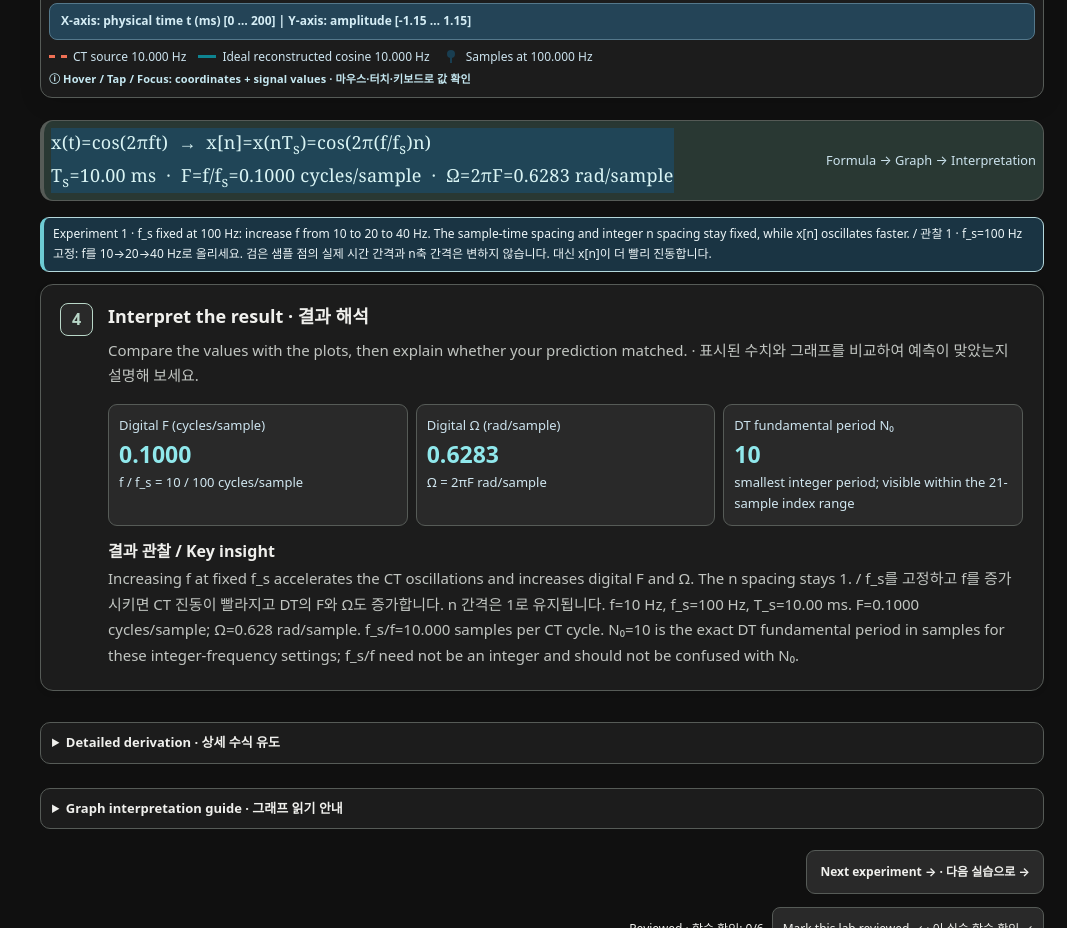
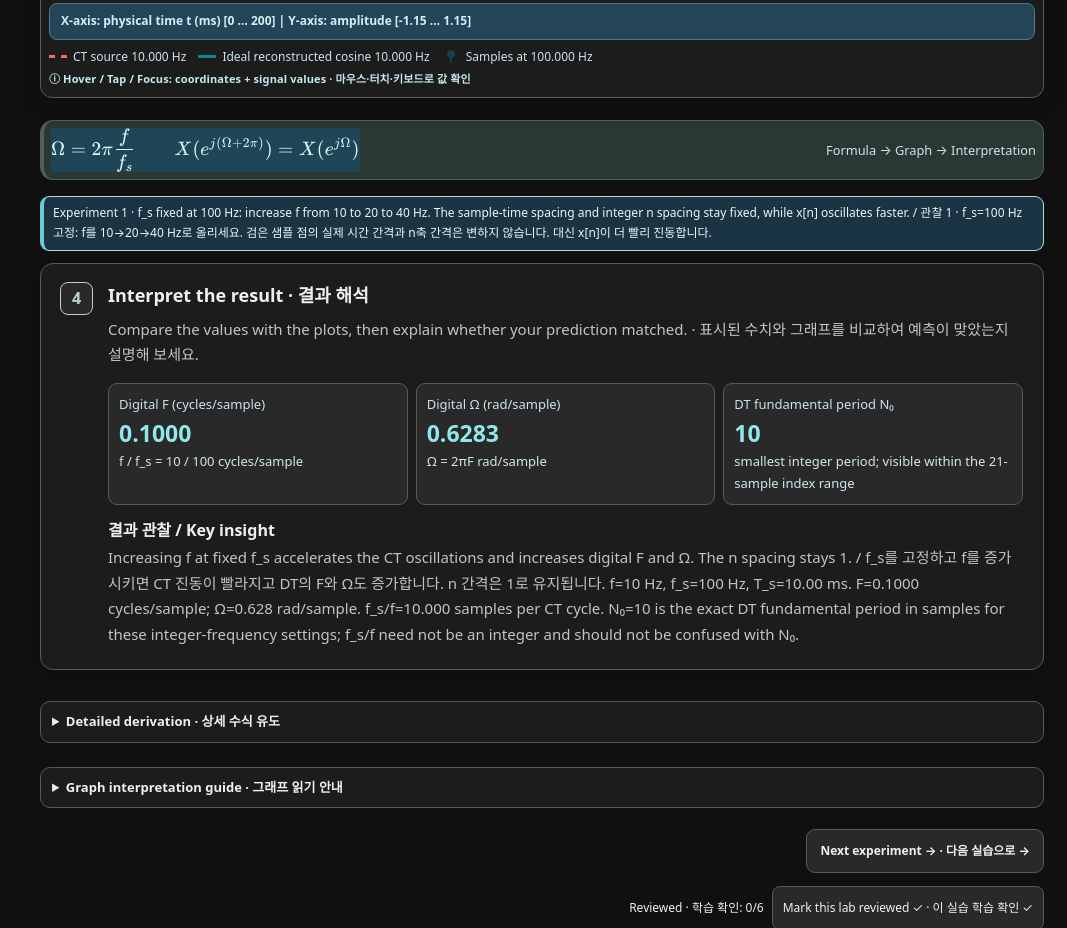
Before and after one commit to YSCho-HGU/signals-systems-visual-lab, a website: page chapter6.html in a window 1280 px wide. Shown: the part 2679-3607 px from the top of the page, without its empty margins (213-1280 px from the left). Drawn offline with nearby package versions, Linux system fonts and the light colour scheme.

Commit message:
Improve Chapter 6 lab readability, white theme, control proximity and KaTeX formula

```diff
--- a/chapter6.html
+++ b/chapter6.html
@@ -204,7 +204,20 @@ html[data-theme="dark"] .ss-hover-tip :is(.ss-hover-coord,.ss-hover-line,.ss-hov
 .ss-hover-target:focus-visible{outline:3px solid #ee9868;outline-offset:3px}
 @media(max-width:560px){.ss-hover-tip{max-width:min(290px,calc(100% - 12px));padding:9px 10px;font-size:11px}.ss-hover-hint{font-size:10px}}
 
+
+/* Chapter 6: larger teaching typography, compact control-to-graph distance, real white theme. */
+:root[data-theme='light']{--bg:#ffffff;--paper:#ffffff;--pale:#f7f9fa;--ink:#162b38;--sub:#475867;--line:#d9e0e5}
+body{font-size:17px;line-height:1.66}
+.heading p,.learning p,.question p,.notice,.insight{font-size:17px;line-height:1.68}
+.ctrl label{font-size:15px}.ctrl output{font-size:15px}.figure h3{font-size:17px}.figure p,.legend{font-size:14px}.hero-callout .hint{font-size:14px}
+.formula{font-size:21px;line-height:1.5;overflow-x:auto}.formula .katex{font-size:1.08em}.formula .katex-display{margin:0}
+.experiment{grid-template-columns:minmax(215px,255px) minmax(0,1fr);gap:10px}.controls{padding:14px;top:8px}.figure{padding:12px 12px 7px}.charts{gap:10px}.body-col{gap:10px}.figure canvas{height:260px}
+@media(max-width:1050px){.experiment{grid-template-columns:minmax(200px,240px) minmax(0,1fr)}.controls{position:sticky;top:8px}.control-grid{display:block}}
+@media(max-width:800px){.experiment{grid-template-columns:1fr}.controls{position:static}.control-grid{display:grid;grid-template-columns:repeat(2,minmax(0,1fr));gap:6px 14px}.figure canvas{height:245px}}
+@media(max-width:520px){.control-grid{grid-template-columns:1fr}.formula{font-size:18px}}
 </style>
+<link rel="stylesheet" href="https://cdn.jsdelivr.net/npm/katex@0.16.25/dist/katex.min.css">
+<script defer src="https://cdn.jsdelivr.net/npm/katex@0.16.25/dist/katex.min.js"></script>
 <script>
 /* Rev8 shared graph probe. Displays the cursor coordinate and an independently
    evaluated analytic value when a function exists, otherwise an actual drawn
@@ -428,7 +441,7 @@ function requestUpdate(){if(renderQueued)return;renderQueued=true;requestAnimati
 function setMetrics(data){data.forEach((m,i)=>{if($('met'+i))$('met'+i).textContent=m[0];if($('metd'+i))$('metd'+i).textContent=m[1]||''})}
 function setInsight(str){if($('insight'))$('insight').textContent=str}
 function setLegend(i,items=[]){const el=$('legend'+i);if(!el)return;if(!items||!items.length){el.innerHTML='';el.style.display='none';return}el.innerHTML=items.map(it=>`<span class="legend-item"><span class="legend-chip ${it.kind||'line'}" style="--lc:${it.color}"></span>${it.label}</span>`).join('');el.style.display='flex'}
-function setFormula(s){if($('formula'))$('formula').innerHTML=s}
+function setFormula(s){const el=$('formula');if(!el)return;el.innerHTML=s; const tex=active==='periodic'?String.raw`\displaystyle \Omega=2\pi\frac{f}{f_s}\qquad X(e^{j(\Omega+2\pi)})=X(e^{j\Omega})`:null;if(!tex)return;const render=()=>{if(window.katex){try{window.katex.render(tex,el,{throwOnError:false,displayMode:true});el.dataset.mathRendered='true'}catch(e){el.innerHTML=s}}};render();if(!el.dataset.mathRendered){window.addEventListener('load',render,{once:true})}}
 function initCanvas(id){const cv=$(id);if(!cv)return null;const rect=cv.getBoundingClientRect();const w=Math.max(200,rect.width),h=Math.max(200,rect.height),d=Math.min(window.devicePixelRatio||1,2);cv.width=Math.round(w*d);cv.height=Math.round(h*d);const g=cv.getContext('2d');g.setTransform(d,0,0,d,0,0);g.clearRect(0,0,w,h);return{g,w,h}}
 function drawChart(id,opt){
  const z=initCanvas(id);if(!z)return;
@@ -623,6 +636,8 @@ function drawFFT(s){const N=Number(s.n),pad=Number(s.pad),fs=128,L=N*pad,time=[]
  fftGuide(s,N,fs);setFormula('x<sub>w</sub>[n] = w[n] cos(2πfn/f<sub>s</sub>) &nbsp; | &nbsp; X[k] = Σ x<sub>w</sub>[n]e<sup>−j2πkn/L</sup>');
  setInsight(`${clean(cycles,2)} cycles of a REAL cosine are observed. ${coherent?'With rectangular window and integer cycles the DFT has a single ideal positive-frequency bin.':'Fractional cycles place the tone between original DFT bins, producing spectral leakage over many bins.'} Hann tapers both ends, reducing distant sidelobes but broadening the central lobe. Even on-bin Hann data can occupy neighboring DFT bins. The navy curve is dense finite-record DTFT; orange stems sample it at FFT bins and the green line marks the actual tone f. Zero padding refines only the bin spacing to ${clean(spacing,4)} Hz, without extending the ${clean(N/fs,2)} s observation.`)}
 shell();renderModule();
+/* Re-render the initial Chapter 6 equation after KaTeX has loaded. */
+window.addEventListener('load',()=>{const el=document.getElementById('formula');if(el&&active==='periodic')setFormula(el.innerHTML)},{once:true});
 // Basic numerical checks run once. These are visible to automated inspection as a read-only diagnostic.
 window.__dtftChecks={
  periodicity:Math.abs(Math.cos(.2*PI*7)-Math.cos((.2*PI+TAU)*7))<1e-10,
```
